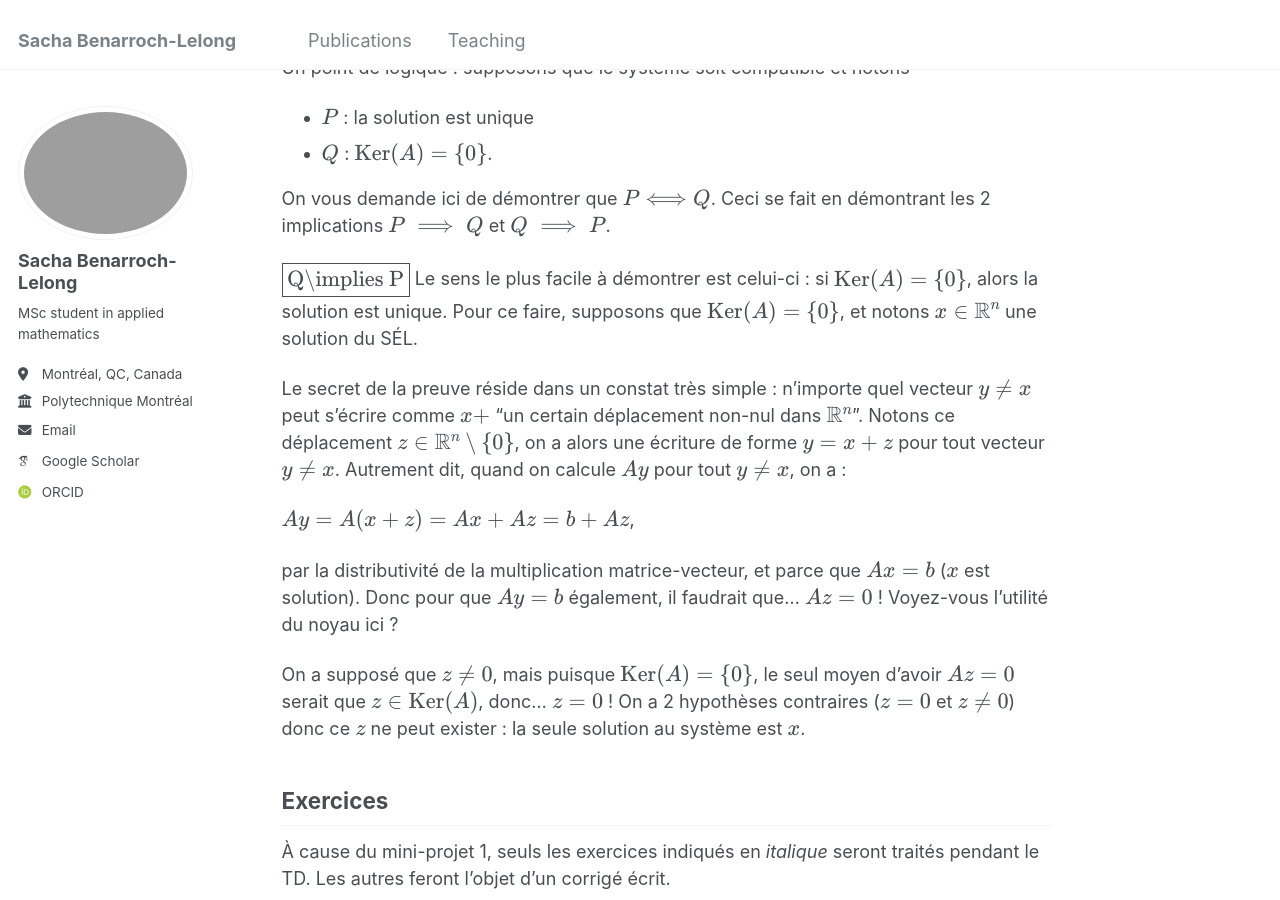
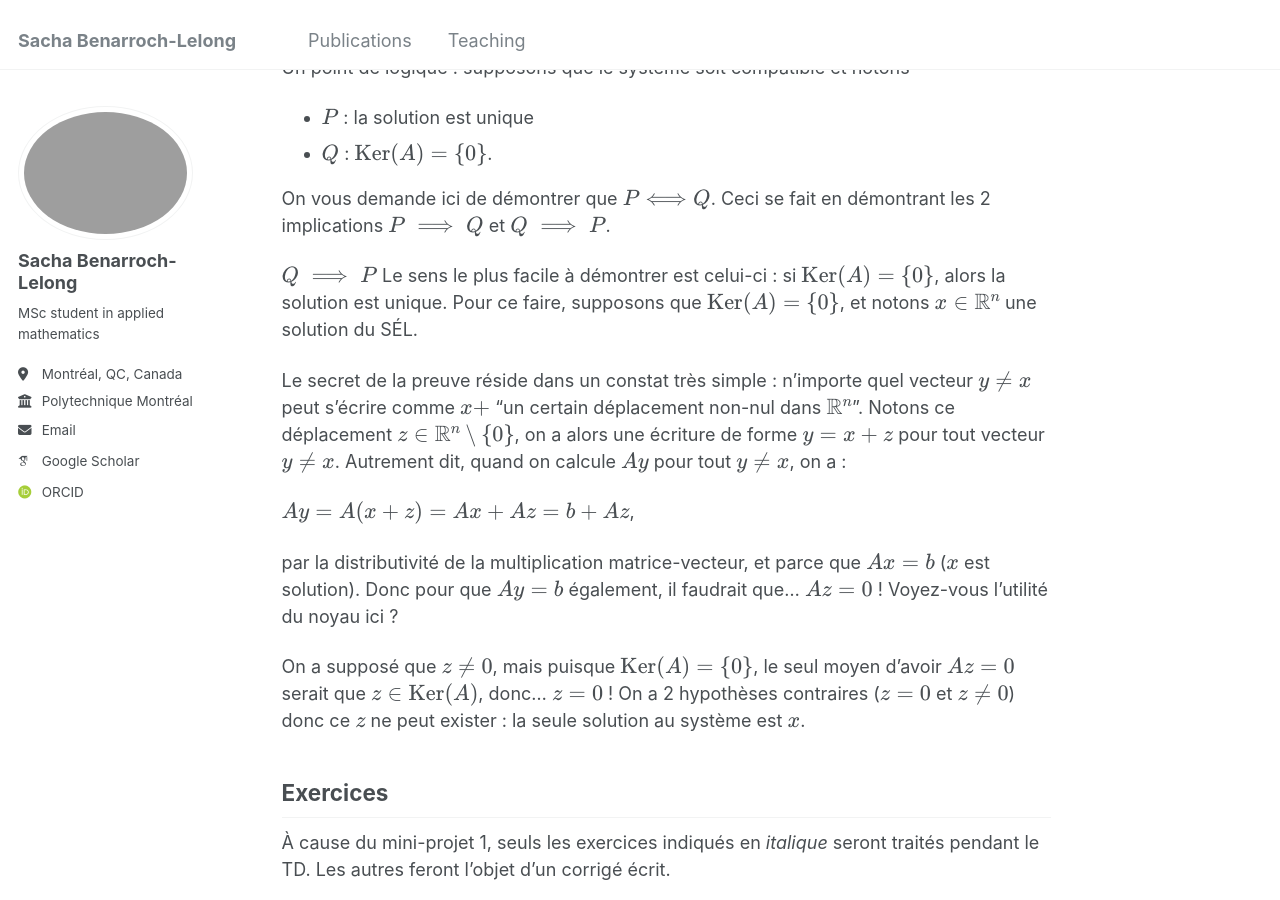
Before and after one commit to sblelong/sblelong.github.io, a Jekyll site: the page built from _teaching/mth1008/td2.md, in a window 1280 px wide and 900 px high, scrolled down 392 px. Built offline with Jekyll 4.4.1, drawn with Linux system fonts in a browser that asks for light colours; some web fonts are replaced.

Commit message:
fix latex

```diff
--- a/_teaching/mth1008/td2.md
+++ b/_teaching/mth1008/td2.md
@@ -15,7 +15,7 @@ Un point de logique : supposons que le système soit compatible et notons
 
 On vous demande ici de démontrer que \\(P\Longleftrightarrow Q\\). Ceci se fait en démontrant les 2 implications \\(P\implies Q\\) et \\(Q\implies P\\).
 
-\\(\fbox{Q\\implies P}\\) Le sens le plus facile à démontrer est celui-ci : si \\(\mathrm{Ker}(A)=\\{0\\}\\), alors la solution est unique. Pour ce faire, supposons que \\(\mathrm{Ker}(A)=\\{0\\}\\), et notons \\(x\in\mathbb{R}^n\\) une solution du SÉL.
+\\(Q\implies P\\) Le sens le plus facile à démontrer est celui-ci : si \\(\mathrm{Ker}(A)=\\{0\\}\\), alors la solution est unique. Pour ce faire, supposons que \\(\mathrm{Ker}(A)=\\{0\\}\\), et notons \\(x\in\mathbb{R}^n\\) une solution du SÉL.
 
 Le secret de la preuve réside dans un constat très simple : n'importe quel vecteur \\(y\neq x\\) peut s'écrire comme \\(x +\\) "un certain déplacement non-nul dans \\(\mathbb{R}^n\\)". Notons ce déplacement \\(z\in\mathbb{R}^n\setminus\\{0\\}\\), on a alors une écriture de forme \\(y=x+z\\) pour tout vecteur \\(y\neq x\\). Autrement dit, quand on calcule \\(Ay\\) pour tout \\(y\neq x\\), on a :
 
```
